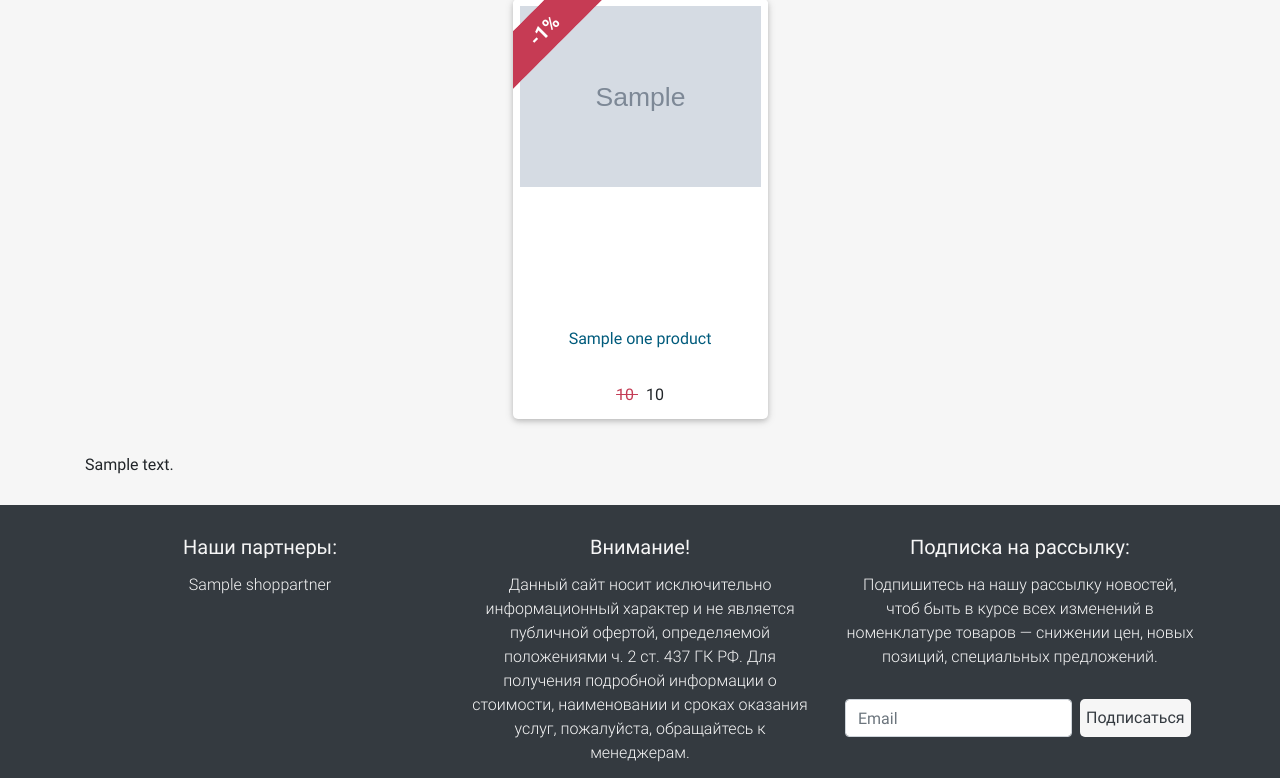
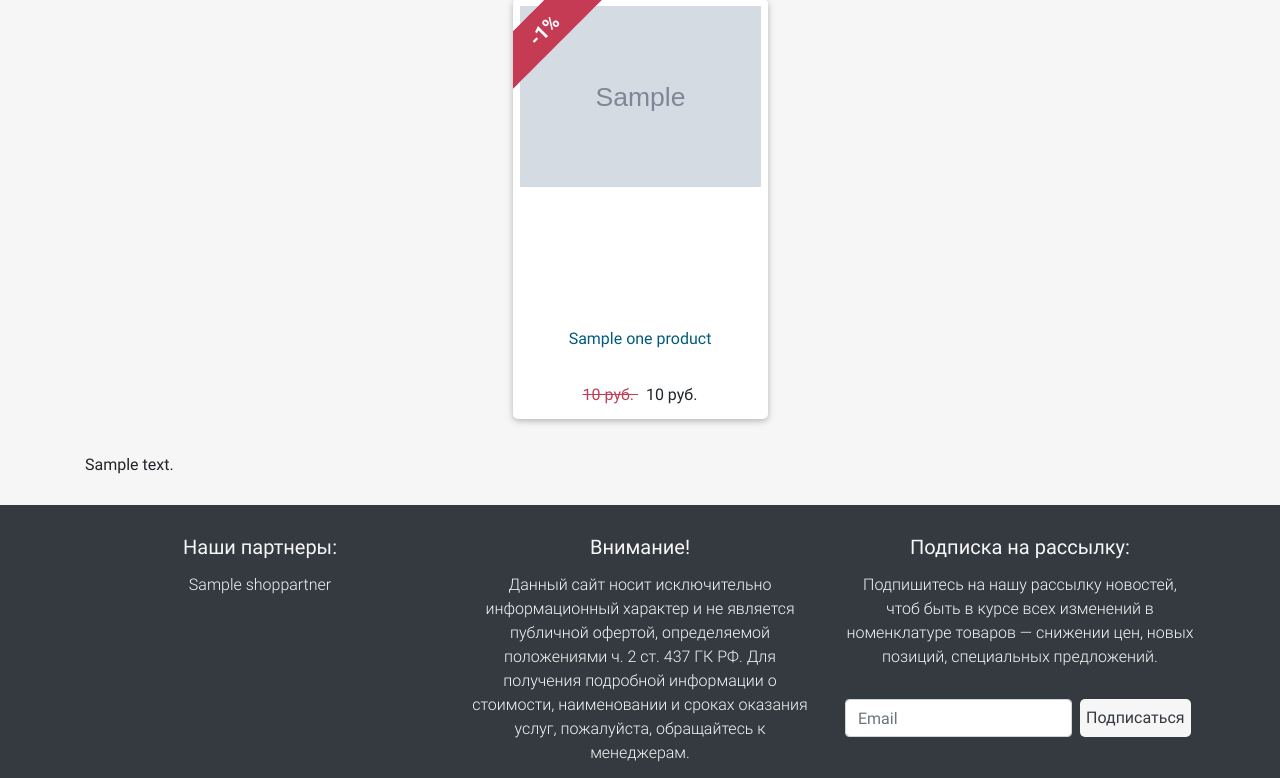
Before and after one commit to dimchoo/intellect_torg, a Django app: template main_app/templates/main_app/sale.html in a window 1280 px wide. Shown: the part 206-984 px from the top of the page. Run offline with Django 3.2, Linux system fonts and the light colour scheme; tables that the repository leaves empty hold one stand-in row (values such as "Sample post"); the template is opened without the code that fills it: values that come from a table or form of the project are taken from there, most other values are stand-ins (such as "Sample title", 1, 10 or a date in 2020); grey boxes marked "Sample" are stand-in pictures; some libraries are stand-ins or nearby versions.

Commit message:
Добавлена валюта в цены (руб.)

```diff
--- a/main_app/templates/main_app/new_products.html
+++ b/main_app/templates/main_app/new_products.html
@@ -37,11 +37,11 @@
                         <div class="price-wrap">
                             {% if new_product.discount_percent %}
                                 <span class="old-price">
-                                    {{ new_product.price }}
+                                    {{ new_product.price }} руб.
                                 </span>&nbsp;
                             {% endif %}
                             <span class="new-price">
-                                {{ new_product.get_price_by_discount }}
+                                {{ new_product.get_price_by_discount }} руб.
                             </span>
                         </div>
                     </div>
--- a/main_app/templates/main_app/sale.html
+++ b/main_app/templates/main_app/sale.html
@@ -39,11 +39,11 @@
                         <div class="price-wrap">
                             {% if sale_product.discount_percent %}
                                 <span class="old-price">
-                                    {{ sale_product.price }}
+                                    {{ sale_product.price }} руб.
                                 </span>&nbsp;
                             {% endif %}
                             <span class="new-price">
-                                {{ sale_product.get_price_by_discount }}
+                                {{ sale_product.get_price_by_discount }} руб.
                             </span>
                         </div>
                     </div>
```
